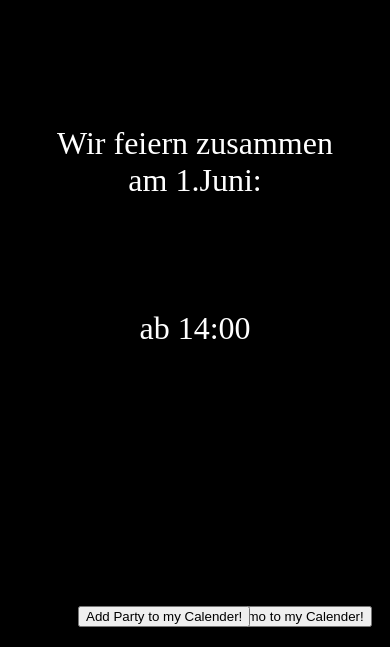
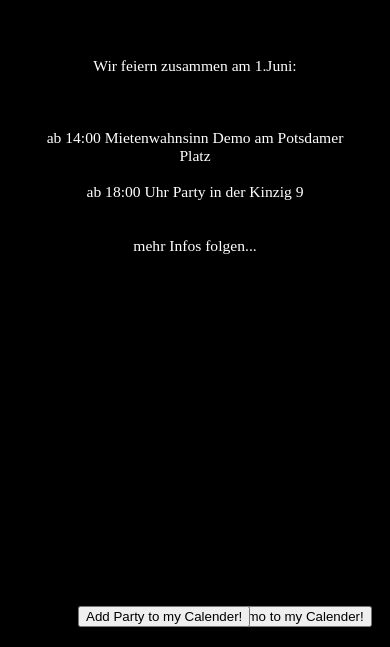
Before and after one commit to julian-feiert/julian-feiert.github.io, a plain HTML site: page index.html in a window 390 px wide. Shown: the part 197-844 px from the top of the page. Drawn offline with Linux system fonts and the light colour scheme.

Commit message:
Adjust to smartphones

```diff
--- a/index.html
+++ b/index.html
@@ -28,15 +28,15 @@
       left: 50%; /* Center horizontally */
       transform: translate(-50%, -50%); /* Ensure it's centered */
       color: white; /* White text color */
-      font-size: 2em; /* Adjust size as needed */
+      font-size: 4vw; /* Responsive font size */
       text-align: center; /* Center text */
       z-index: 10; /* Ensure it's above other content */
-        width: 300px; /* Fixed width */
-        height: 200px; /* Fixed height */
-        overflow: auto; /* Enable scrolling */
-        padding: 20px; /* Optional: Adds padding inside the scrollable area */
-        border-radius: 10px; /* Optional: Adds rounded corners */
-        background: rgba(0, 0, 0, 0.5); /* Optional: Adds semi-transparent background */
+      width: 80vw; /* Responsive width */
+      height: 40vh; /* Responsive height */
+      overflow: auto; /* Enable scrolling */
+      padding: 5vw; /* Responsive padding */
+      border-radius: 5px; /* Rounded corners */
+  background: rgba(0, 0, 0, 0.5); /* Semi-transparent background */
     }
       .spark {
         border-radius: 50%;
```
